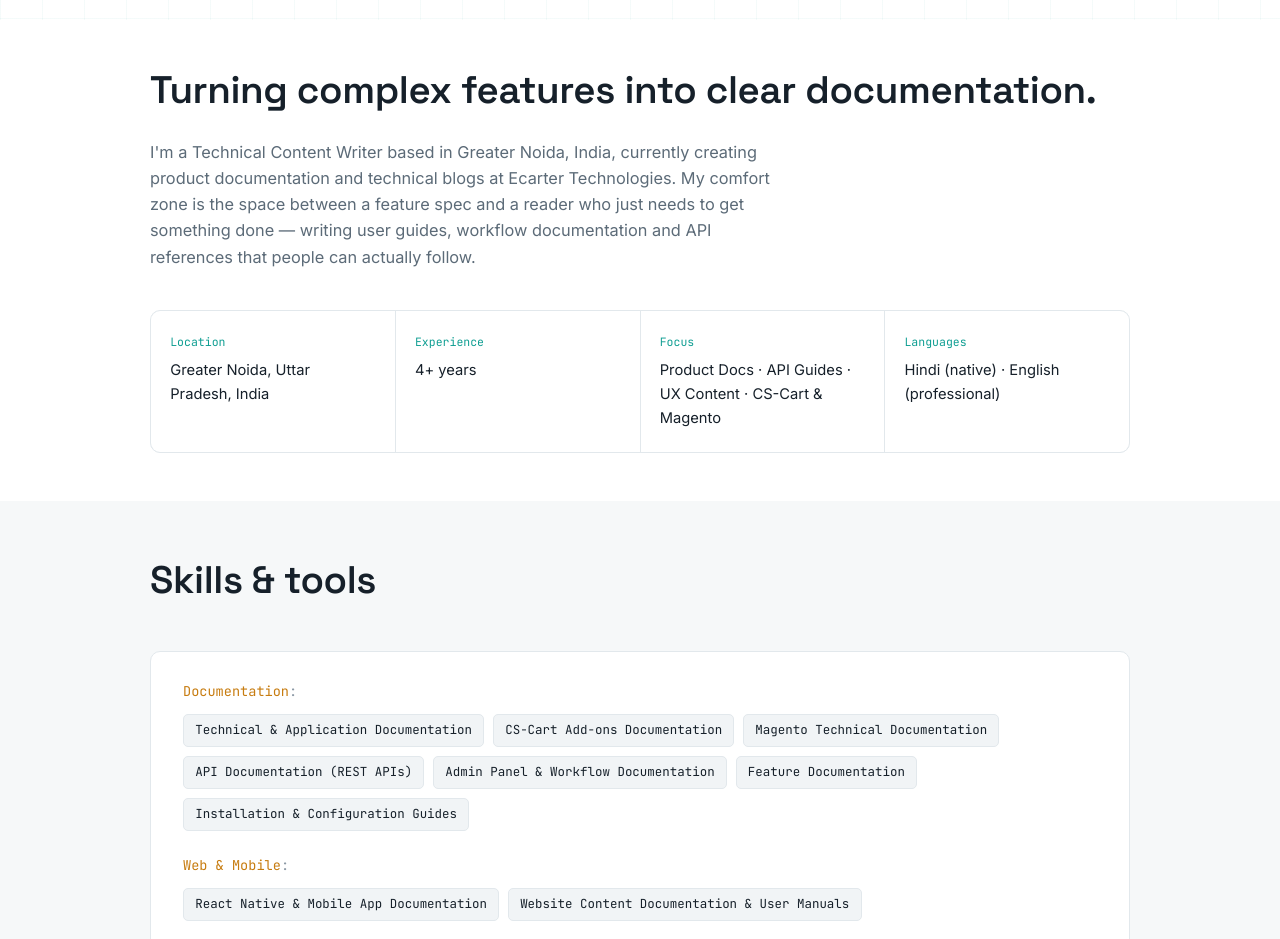
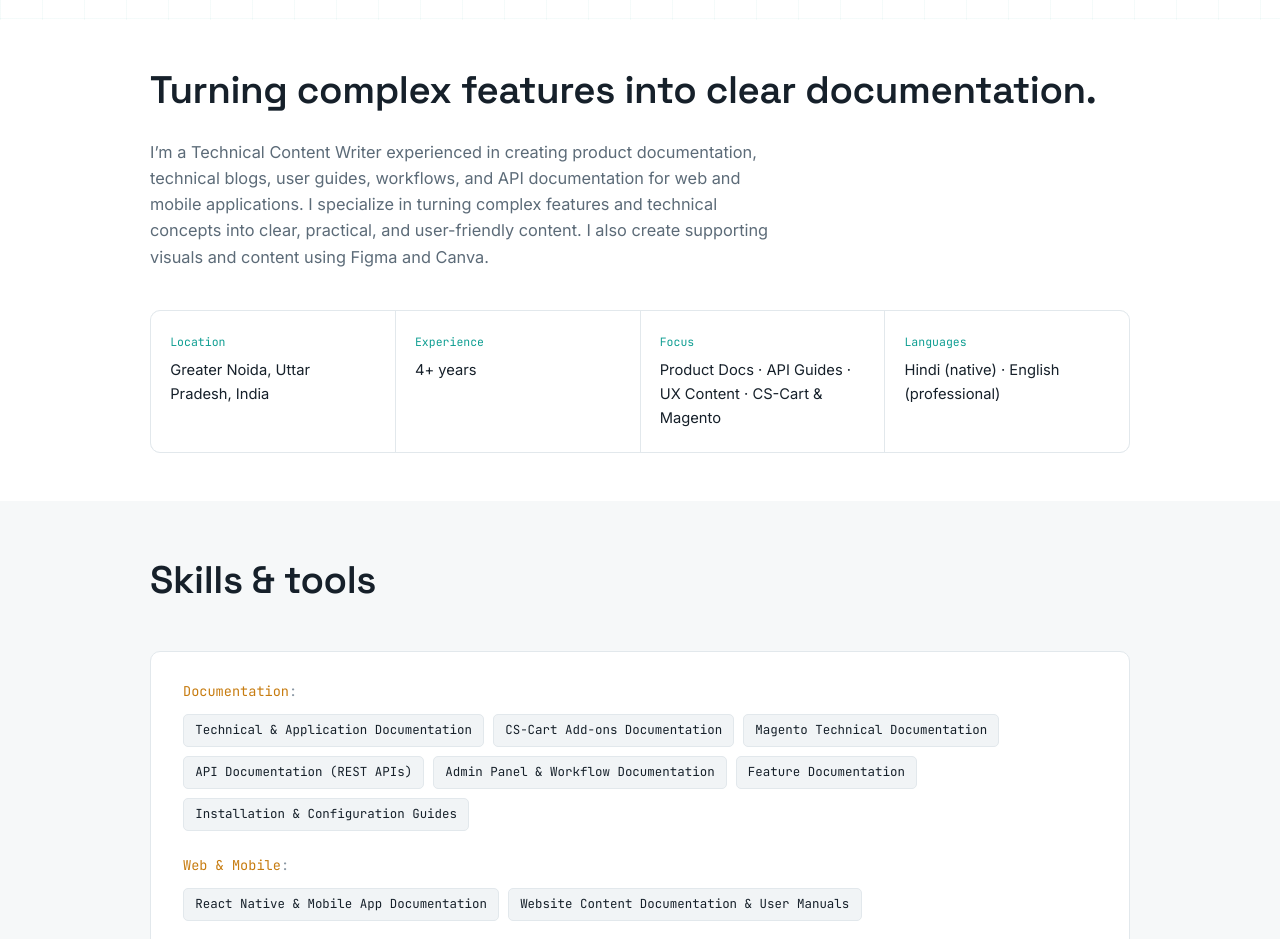
Before and after one commit to nishagaur3577-gif/nishaliveportfolio, a plain HTML site: page index.html in a window 1280 px wide. Shown: the part 780-1719 px from the top of the page. Drawn offline with Linux system fonts and the light colour scheme.

Commit message:
Changed main content of doc list

```diff
--- a/index.html
+++ b/index.html
@@ -70,10 +70,8 @@
     <!-- <p class="eyebrow">About</p> -->
     <h2 class="section-title">Turning complex features into clear documentation.</h2>
     <p class="section-lead">
-      I'm a Technical Content Writer based in Greater Noida, India, currently creating product documentation
-      and technical blogs at Ecarter Technologies. My comfort zone is the space between a feature spec and a
-      reader who just needs to get something done — writing user guides, workflow documentation and API
-      references that people can actually follow.
+     I’m a Technical Content Writer experienced in creating product documentation, technical blogs, user guides, workflows, and API documentation for web and mobile applications. I specialize in turning complex features and technical
+     concepts into clear, practical, and user-friendly content. I also create supporting visuals and content using Figma and Canva.
     </p>
     <div class="about-grid">
       <div class="about-card">
```
